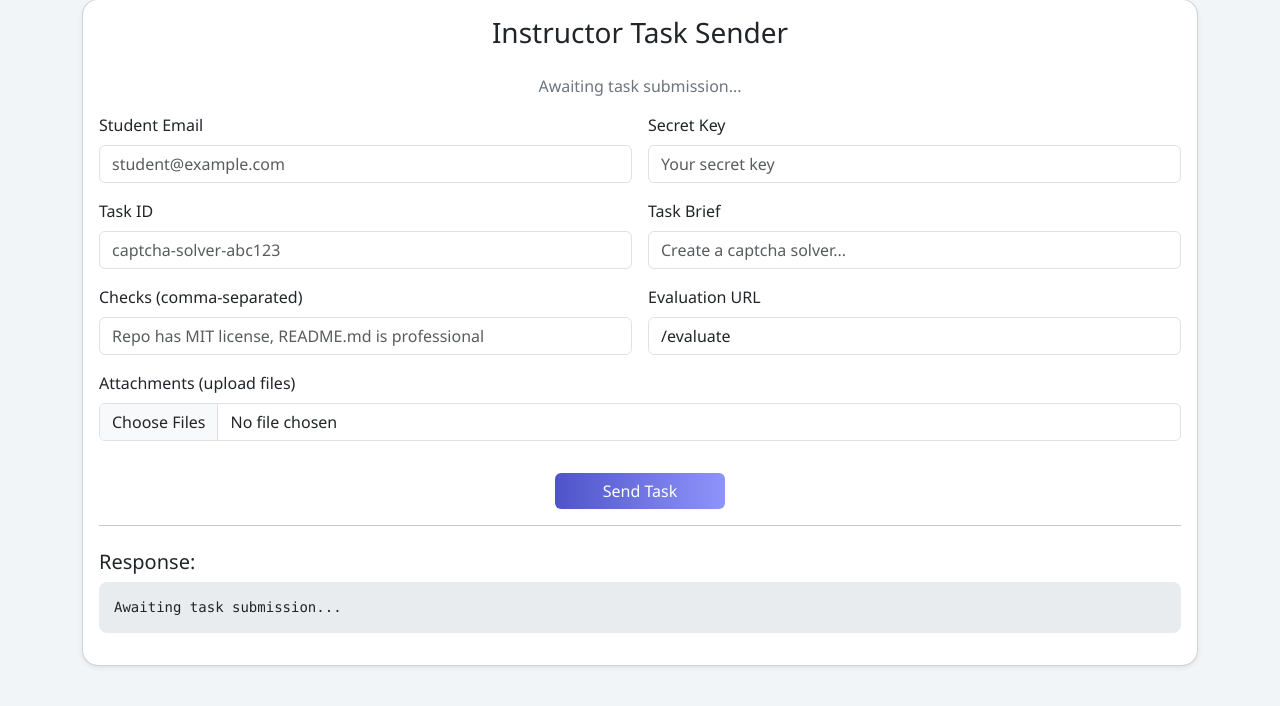
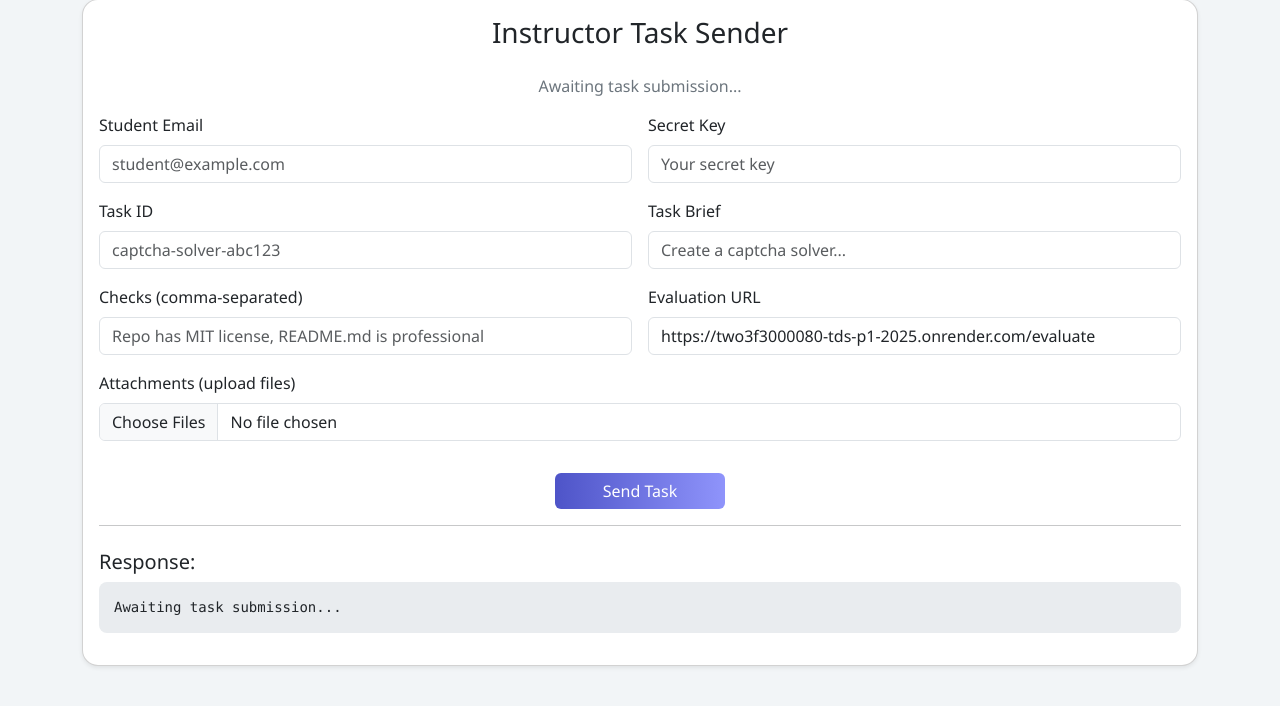
Before and after one commit to 23f3000080/tds-p1-2025, a Flask app: page / in a window 1280 px wide. Shown: the part 51-757 px from the top of the page. Run offline with Flask 3, Linux system fonts and the light colour scheme; some libraries are stand-ins or nearby versions.

Commit message:
update evaluate url

```diff
--- a/server/templates/index.html
+++ b/server/templates/index.html
@@ -72,7 +72,7 @@
 
             <div class="col-md-6">
               <label for="evaluation_url" class="form-label">Evaluation URL</label>
-              <input type="text" class="form-control" id="evaluation_url" value="/evaluate">
+              <input type="text" class="form-control" id="evaluation_url" value="https://two3f3000080-tds-p1-2025.onrender.com/evaluate">
             </div>
 
             <div class="col-12">
```
Also changed, not shown: 1 other file.
